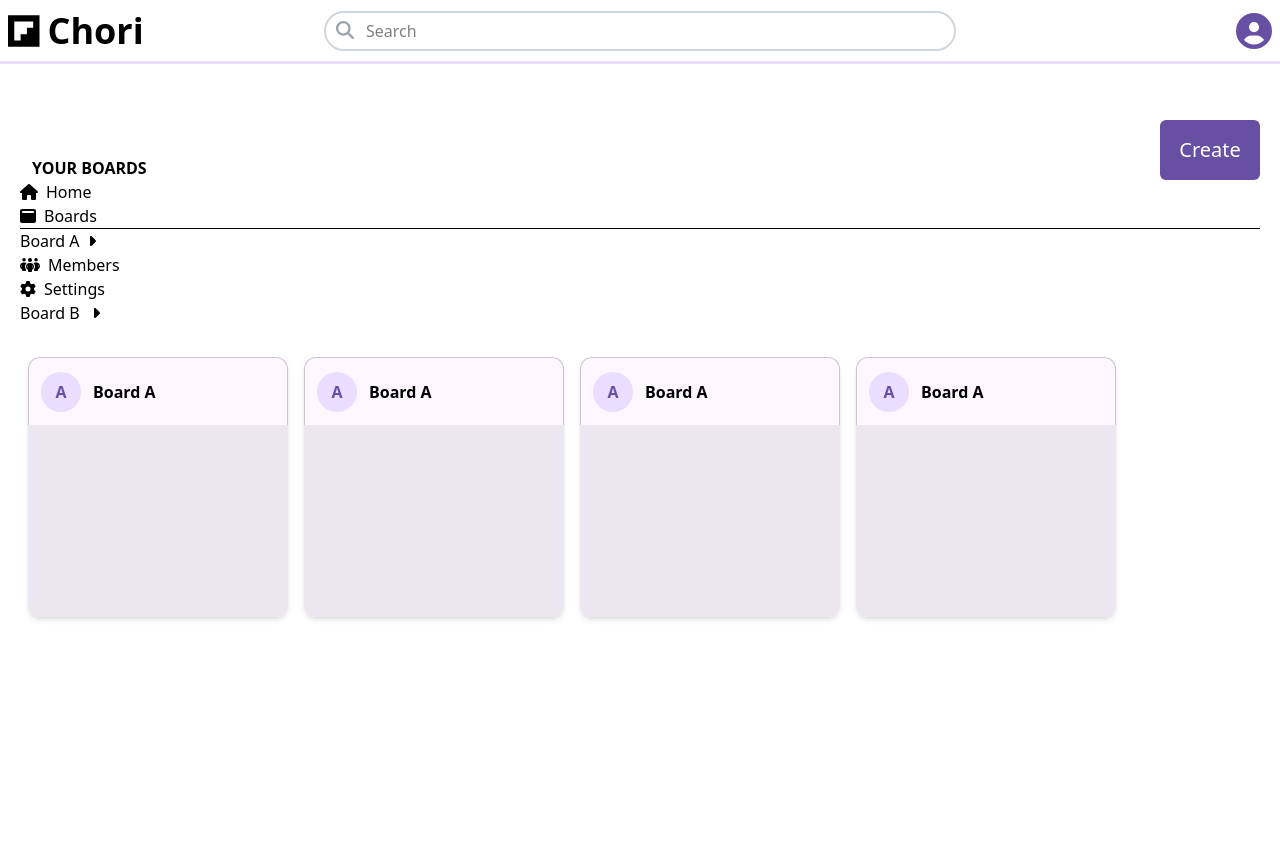
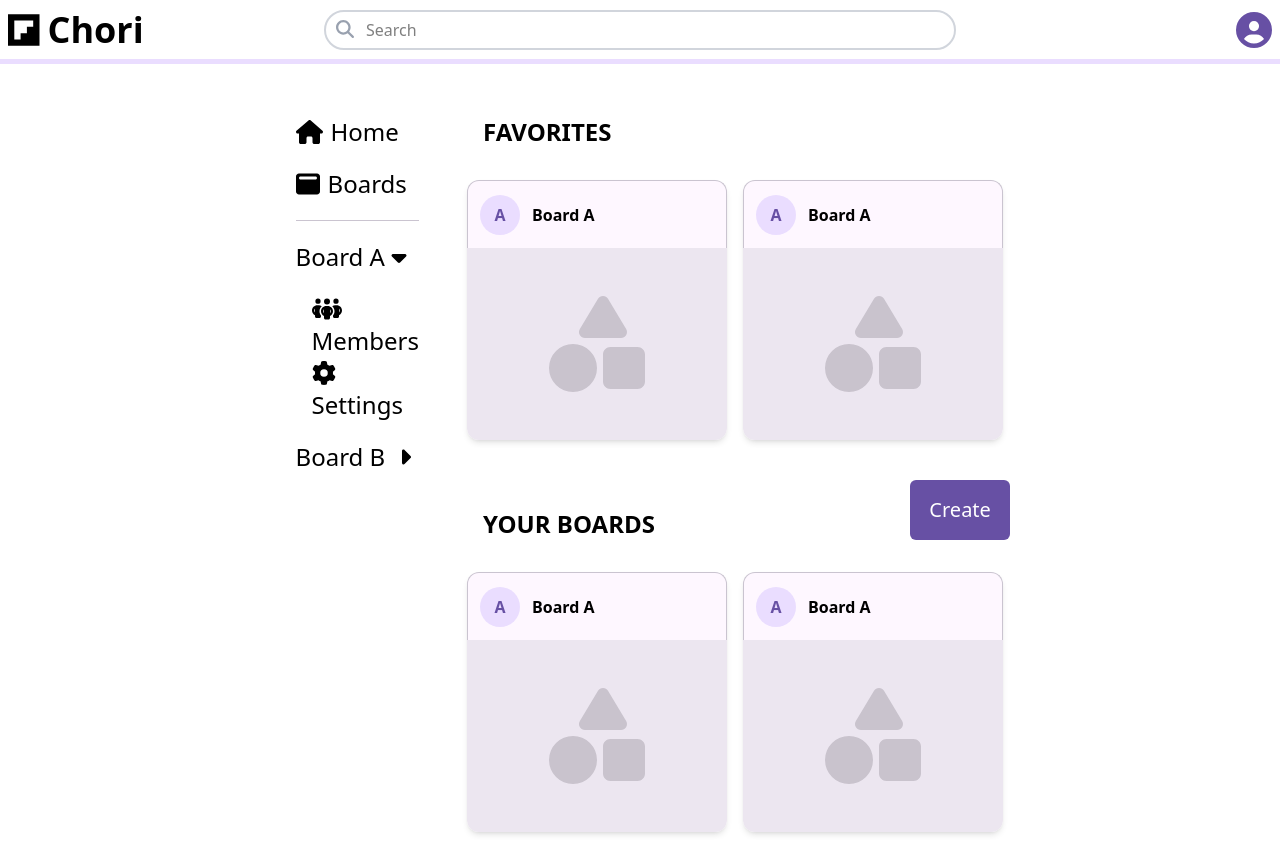
Before and after one commit to garrettjbond/chori, a React (Vite) app: page / in a window 1280 px wide. Before the commit the page ends 800 px from the top, so only its background shows below. Built offline with nearby package versions, Linux system fonts and the light colour scheme.

Commit message:
finished desktop stylings

```diff
--- a/src/components/Button.tsx
+++ b/src/components/Button.tsx
@@ -5,7 +5,7 @@ interface ButtonProps extends React.ButtonHTMLAttributes<HTMLButtonElement> {
 
 function Button({ children, className, ...props }: ButtonProps) {
   return (
-    <button className={`rounded-md text-lg lg:text-xl w-20 h-10 lg:w-25 lg:h-15 center  ${className}`} {...props}>
+    <button className={`rounded-md text-lg lg:text-xl w-20 h-10 lg:w-25 lg:h-15 center hover:bg-lightNurple duration-300 cursor-pointer   ${className}`} {...props}>
         {children}
     </button>
   );
--- a/src/components/Card.tsx
+++ b/src/components/Card.tsx
@@ -1,3 +1,6 @@
+import { faShapes } from "@fortawesome/free-solid-svg-icons/faShapes";
+import { FontAwesomeIcon } from "@fortawesome/react-fontawesome";
+
 type CardProps = {
     children: React.ReactNode;
     className?: string;
@@ -5,12 +8,14 @@ type CardProps = {
 
 function Card({ children, className, ...props }: CardProps) {
   return (
-    <div className={`rounded-xl size-65 flex flex-shrink-0 flex-col shadow-md ${className}`} {...props}>
-        <div id="headerConter" className="rounded-t-xl border-ash border-t border-x flex flex-row justify-start items-center bg-snow h-17 pl-3">
+    <div className={`group rounded-xl size-65 flex flex-shrink-0 flex-col shadow-md cursor-pointer ${className}`} {...props}>
+        <div className="headerContainer rounded-t-xl border-ash border-t border-x flex flex-row justify-start items-center bg-snow h-17 pl-3">
             <p className="hidden lg:flex lg:mr-3 rounded-full size-10 bg-lavender text-nurple font-bold items-center justify-center">A</p>
             <h3 className="font-semibold">Board A</h3>
         </div>
-        <div className="bg-mist h-48 rounded-b-xl"></div>
+        <div className="bg-mist h-48 rounded-b-xl flex justify-center items-center transition duration-500 group-hover:bg-darkMist">
+         <FontAwesomeIcon icon={faShapes} className="text-8xl text-darkAsh" />
+        </div>
     </div>
   );
 }
--- a/src/components/Navbar.tsx
+++ b/src/components/Navbar.tsx
@@ -5,7 +5,7 @@ import { faCircleUser } from '@fortawesome/free-solid-svg-icons/faCircleUser'
 
 const Navbar = () => {
   return (
-    <div className="fixed top-0 h-16 left-0 w-full grid grid-cols-6 lg:grid-cols-5 xl:grid-cols-4 2xl:grid-cols-3 p-2 border-b-3 border-lavender">
+    <div className="fixed top-0 h-16 left-0 w-full grid grid-cols-6 lg:grid-cols-5 xl:grid-cols-4 2xl:grid-cols-3 p-2 border-b-5 border-lavender">
         <div className='flex items-center justify-start'>
             {/* <img className="w-10 h-10" src={logo} alt="logo" /> */}
             <FontAwesomeIcon icon={faFlipboard} className="text-4xl" />
@@ -24,7 +24,7 @@ const Navbar = () => {
             </div>
         </form>
         <div className='flex items-center justify-end'>
-            <FontAwesomeIcon className='text-4xl text-nurple' icon={faCircleUser}/>
+            <FontAwesomeIcon className='text-4xl text-nurple hover:text-lightNurple duration-300 cursor-pointer' icon={faCircleUser}/>
         </div>
     </div>
   )
--- /dev/null
+++ b/src/components/SideNav.tsx
@@ -0,0 +1,24 @@
+import { faCaretRight } from "@fortawesome/free-solid-svg-icons/faCaretRight";
+import { faGear } from "@fortawesome/free-solid-svg-icons/faGear";
+import { faHouse } from "@fortawesome/free-solid-svg-icons/faHouse";
+import { faPeopleGroup } from "@fortawesome/free-solid-svg-icons/faPeopleGroup";
+import { faWindowMaximize } from "@fortawesome/free-solid-svg-icons/faWindowMaximize";
+import { FontAwesomeIcon } from "@fortawesome/react-fontawesome";
+
+const SideNav = () => {
+    return (
+        <div className='sideNavContainer hidden xl:block xl:w-1/5 lg:text-2xl xl:flex xl:flex-col xl:gap-5'>
+            <p className='sideNavLink cursor-pointer hover:text-nurple duration-300'> <span className='pr-2'><FontAwesomeIcon icon={faHouse} /></span>Home</p>
+            <p className='sideNavLink cursor-pointer hover:text-nurple duration-300'> <span className='pr-2'><FontAwesomeIcon icon={faWindowMaximize} /></span>Boards</p>
+            <hr className="text-ash"/>
+            <p className='sideNavLinkList cursor-pointer hover:text-nurple duration-300'>Board A<span className='pl-2'><FontAwesomeIcon className="rotate-90" icon={faCaretRight} /></span></p>
+            <div className="pl-4">
+                <p className='sideNavLinkListItem cursor-pointer hover:text-nurple duration-300'> <span className='pr-2'><FontAwesomeIcon icon={faPeopleGroup} /></span>Members</p>
+                <p className='sideNavLinkListItem cursor-pointer hover:text-nurple duration-300'> <span className='pr-2'><FontAwesomeIcon icon={faGear} /></span>Settings</p>
+            </div>
+            <p className='sideNavLinkList cursor-pointer hover:text-nurple duration-300'> Board B <span className='pl-2'><FontAwesomeIcon icon={faCaretRight} /></span> </p>
+        </div>
+    );
+};
+
+export default SideNav;
--- a/src/index.css
+++ b/src/index.css
@@ -5,7 +5,10 @@
   --color-lavender: #EADDFF;
   --color-snow: #FEF7FF;
   --color-mist: #ECE6F0;
+  --color-darkMist: #9D99A0;
   --color-ash: #CAC4D0;
+  --color-darkAsh: #C9C3CD;
+  --color-lightNurple: #9A8AC2;
   --color-nurple: #6750A4;
 }
 
--- a/src/pages/LandingPage.tsx
+++ b/src/pages/LandingPage.tsx
@@ -1,38 +1,32 @@
 import Navbar from '../components/Navbar';
 import Button from '../components/Button';
 import Card from '../components/Card';
-import { FontAwesomeIcon } from '@fortawesome/react-fontawesome';
-import { faHouse } from '@fortawesome/free-solid-svg-icons/faHouse';
-import { faWindowMaximize } from '@fortawesome/free-solid-svg-icons';
-import { faPeopleGroup } from '@fortawesome/free-solid-svg-icons/faPeopleGroup';
-import { faGear } from '@fortawesome/free-solid-svg-icons/faGear';
-import { faCaretRight } from '@fortawesome/free-solid-svg-icons/faCaretRight';
+import SideNav from '../components/SideNav';
 
 const LandingPage: React.FC = () => {
   return (
     <div className="p-5 w-full">
       <Navbar />
-      <div id='pageContainer' className='mt-25'>
-        <div id='landingHeaderContainer' className='flex justify-between items-end'>
-          <h1 className="text-md font-bold pl-3">YOUR BOARDS</h1>
-          <Button className="bg-nurple text-white">Create</Button>
-        </div>
-        <div className='sideNavContainer hidden lg:block'>
-          <p id='sideNavLink'> <span className='pr-2'><FontAwesomeIcon icon={faHouse} /></span>Home</p>
-          <p id='sideNavLink'> <span className='pr-2'><FontAwesomeIcon icon={faWindowMaximize}/></span>Boards</p>
-          <hr />
-          <p id='sideNavLinkList'>Board A<span className='pl-2'><FontAwesomeIcon icon={faCaretRight}/></span></p>
-          <div>
-            <p id='sideNavLinkListItem'> <span className='pr-2'><FontAwesomeIcon icon={faPeopleGroup}/></span>Members</p>
-            <p id='sideNavLinkListItem'> <span className='pr-2'><FontAwesomeIcon icon={faGear}/></span>Settings</p>
+      <div className='pageContainer mt-24 md:flex md:flex-row md:mx-auto md:w-5/9 gap-10'>
+        <SideNav></SideNav>
+        <div className='xl:w-4/5'>
+          <div className='landingHeaderContainer flex justify-between items-end'>
+            <h1 className="text-md lg:text-2xl font-bold pl-6">FAVORITES</h1>
           </div>
-          <p id='sideNavLinkList'> Board B <span className='pl-2'><FontAwesomeIcon icon={faCaretRight}/></span> </p>
-        </div>
-        <div className="cardContainer mt-6 w-full flex gap-4 overflow-x-auto p-2">
-          <Card children={undefined}></Card>
-          <Card children={undefined}></Card>
-          <Card children={undefined}></Card>
-          <Card children={undefined}></Card>
+          <div className='favoritesCardContainer mt-6 flex gap-4 overflow-x-auto p-2'>
+            <Card children={undefined}></Card>
+            <Card children={undefined}></Card>
+          </div>
+          <div className='landingHeaderContainer flex justify-between items-end pt-8'>
+            <h1 className="text-md lg:text-2xl font-bold pl-6">YOUR BOARDS</h1>
+            <Button className="bg-nurple text-white">Create</Button>
+          </div>
+          <div className="cardContainer mt-6 flex gap-4 overflow-x-auto p-2">
+            <Card children={undefined}></Card>
+            <Card children={undefined}></Card>
+            <Card children={undefined}></Card>
+            <Card children={undefined}></Card>
+          </div>
         </div>
       </div>
     </div>
```
